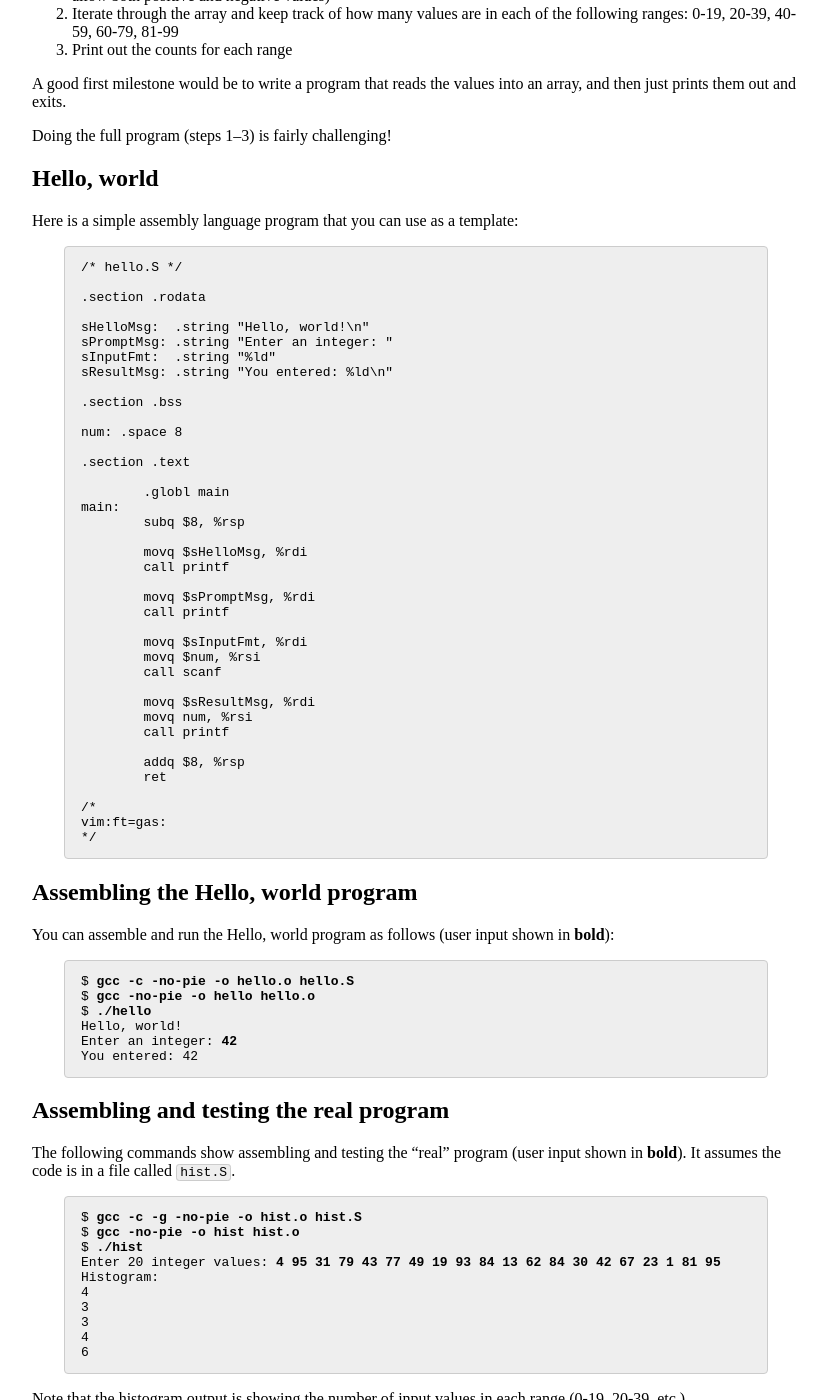
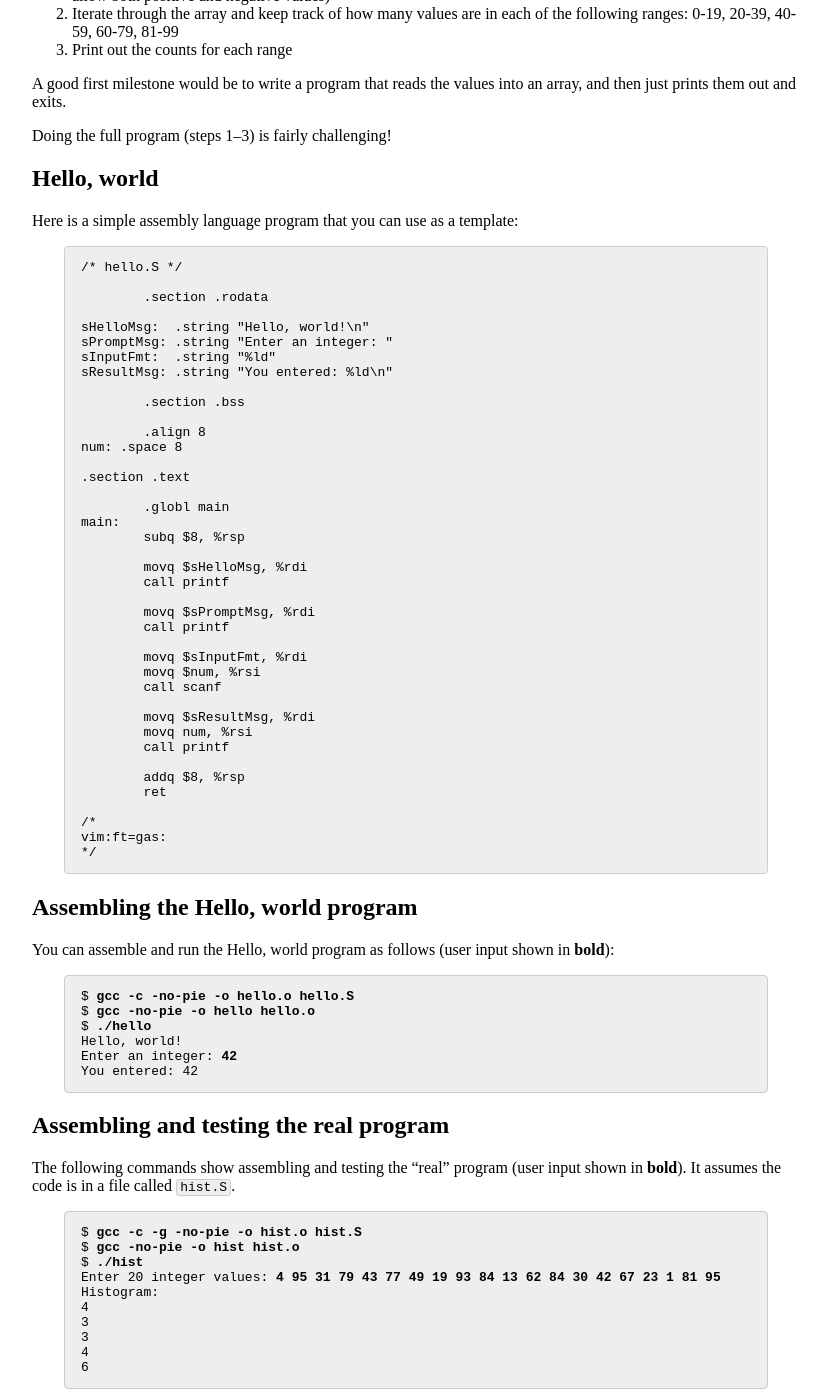
Before and after one commit to jhucsf/spring2020, a Jekyll site: the page built from exercise/assembly2.md, in a window 1280 px wide and 1400 px high, scrolled down 446 px. Shown: the whole window, without its empty margins (224-1051 px from the left). Built offline with Jekyll 4.4.1, drawn with Linux system fonts in a browser that asks for light colours; some of the changed text lies outside the part shown.

Commit message:
tweaks to assembly language examples

````diff
--- a/exercise/assembly2.md
+++ b/exercise/assembly2.md
@@ -26,15 +26,16 @@ Here is a simple assembly language program that you can use as a template:
 ```
 /* hello.S */
 
-.section .rodata
+	.section .rodata
 
 sHelloMsg:  .string "Hello, world!\n"
 sPromptMsg: .string "Enter an integer: "
 sInputFmt:  .string "%ld"
 sResultMsg: .string "You entered: %ld\n"
 
-.section .bss
+	.section .bss
 
+	.align 8
 num: .space 8
 
 .section .text
@@ -102,8 +103,9 @@ Note that the histogram output is showing the number of input values in each ran
 *Allocating storage*. The easiest way to allocate storage for the arrays is to make them global variables in the `.bss` segment.  For example:
 
 ```
-.section .bss
+	.section .bss
 
+	.align 8
 dataValues: .space (20 * 8)
 ```
 
````
